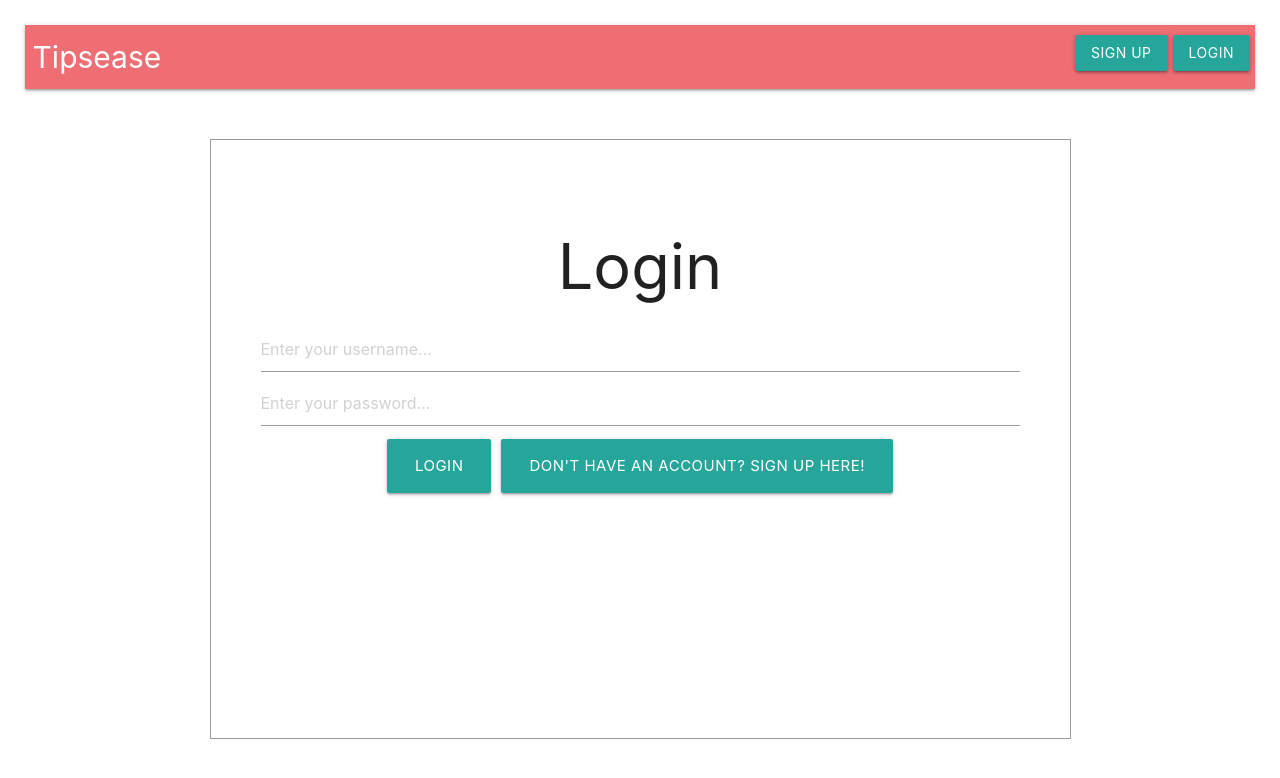
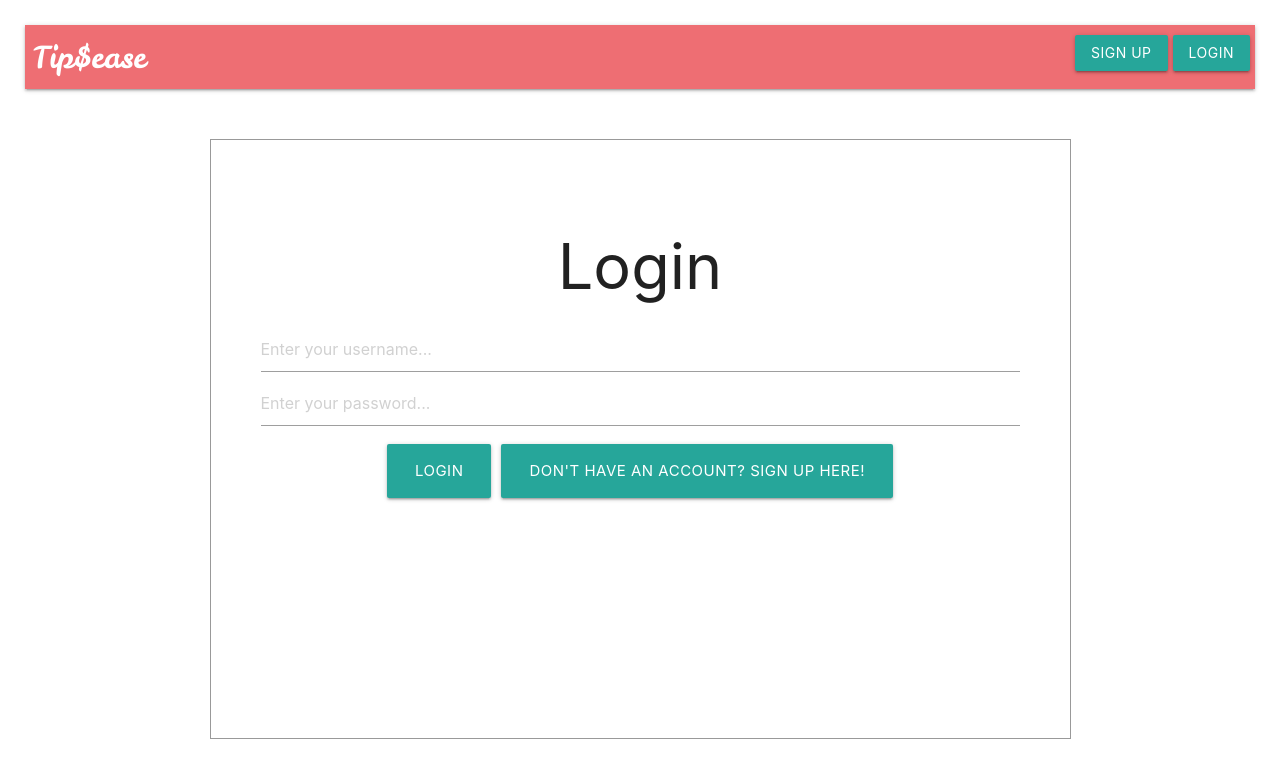
Before and after one commit to tipsease-06-10/frontend, a React (Create React App) app in the folder tipsease/: page /login in a window 1280 px wide. Shown: the top 778 px of the page. Built offline with nearby package versions, Linux system fonts and the light colour scheme.

Commit message:
Added Materialize JS for btn effects. starting form logic

```diff
--- a/tipsease/public/index.html
+++ b/tipsease/public/index.html
@@ -8,6 +8,7 @@
 
     <link rel="manifest" href="%PUBLIC_URL%/manifest.json" />
     <link rel="stylesheet" href="https://cdnjs.cloudflare.com/ajax/libs/materialize/1.0.0/css/materialize.min.css">
+    <link href="https://fonts.googleapis.com/css?family=Leckerli+One&display=swap" rel="stylesheet">
 
     <title>Tipsease</title>
   </head>
@@ -15,5 +16,6 @@
     <noscript>You need to enable JavaScript to run this app.</noscript>
     <div id="root"></div>
 
+    <script src="https://cdnjs.cloudflare.com/ajax/libs/materialize/1.0.0/js/materialize.min.js"></script>
   </body>
 </html>
--- a/tipsease/src/App.css
+++ b/tipsease/src/App.css
@@ -21,7 +21,7 @@ button {
 }
 
 .form-btn {
-  margin: 5px 5px;
+  margin: 10px 5px;
 }
 
 li {
@@ -34,6 +34,7 @@ li {
 }
 
 span {
+  font-family: 'Leckerli One', cursive;
   font-size: 2rem;
   padding-left: 7.5px;
 }
--- a/tipsease/src/App.js
+++ b/tipsease/src/App.js
@@ -9,7 +9,7 @@ function App() {
     <div className='App'>
       <NavBar />
       <div>
-      <Route exact path='/login' component={LoginContainer} />
+      <Route path='/login' component={LoginContainer} />
       <Route path='/signup' component={SignupContainer} />
       </div>
     </div>
--- a/tipsease/src/Components/NavBar.js
+++ b/tipsease/src/Components/NavBar.js
@@ -1,13 +1,13 @@
 import React from 'react';
-import { Link } from 'react-router-dom';
+import { NavLink } from 'react-router-dom';
 
 function NavBar() {
     return (
         <nav>
         <div className='nav-wrapper'>
-            <span className='left'>Tipsease</span>
-              <Link to='/login' className='login-btn btn right'>Login</Link>
-              <Link to='/signup' className='login-btn btn right'>Sign Up</Link>
+            <span className='left'>Tip$ease</span>
+              <NavLink to='/login' className='login-btn waves-effect waves-red btn right'>Login</NavLink>
+              <NavLink to='/signup' className='login-btn waves-effect waves-red btn right'>Sign Up</NavLink>
         </div>
         </nav>
     )
--- a/tipsease/src/Components/SignupForm.js
+++ b/tipsease/src/Components/SignupForm.js
@@ -9,7 +9,7 @@ function SignupForm() {
               <label>E-mail: <input type='email' placeholder='ex: email@yahoo.com' /></label>
               <label>Address: <input type='text' placeholder='Street Address' /><input type='text' placeholder='Street Address Line 2' />
               <input type='text' placeholder='City' /><input type='text' placeholder='State / Province' /><input type='number' placeholder='Postal / Zip Code' /></label>
-              <button className='btn'>Sign Up</button>
+              <button className='btn-large'>Sign Up</button>
             </form>
         </div>
     )
```
